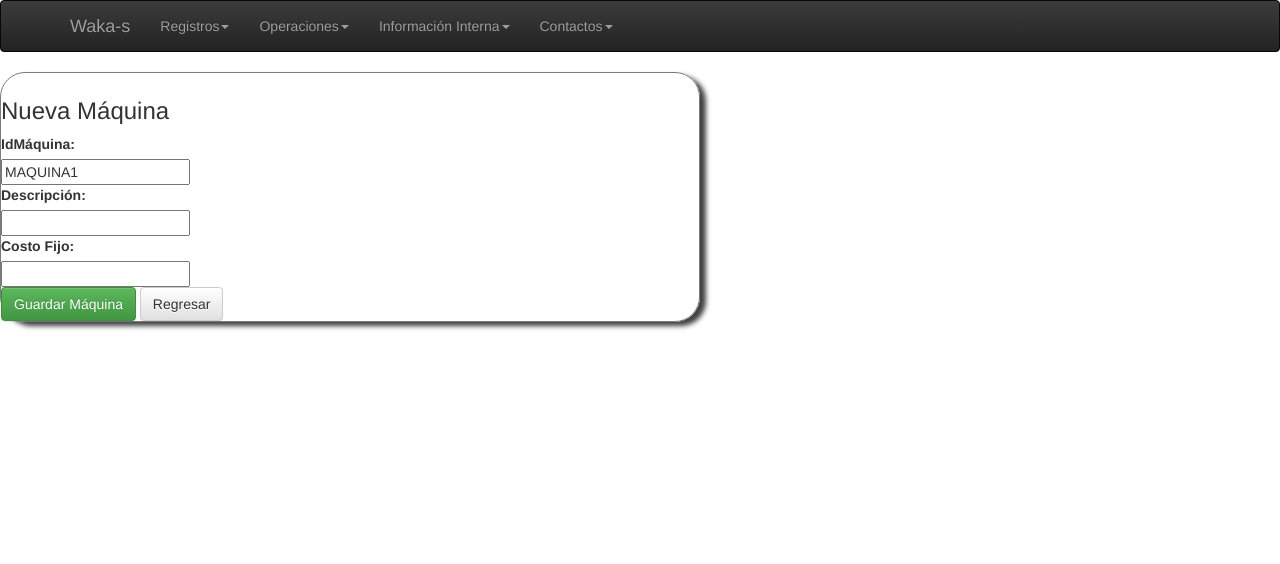
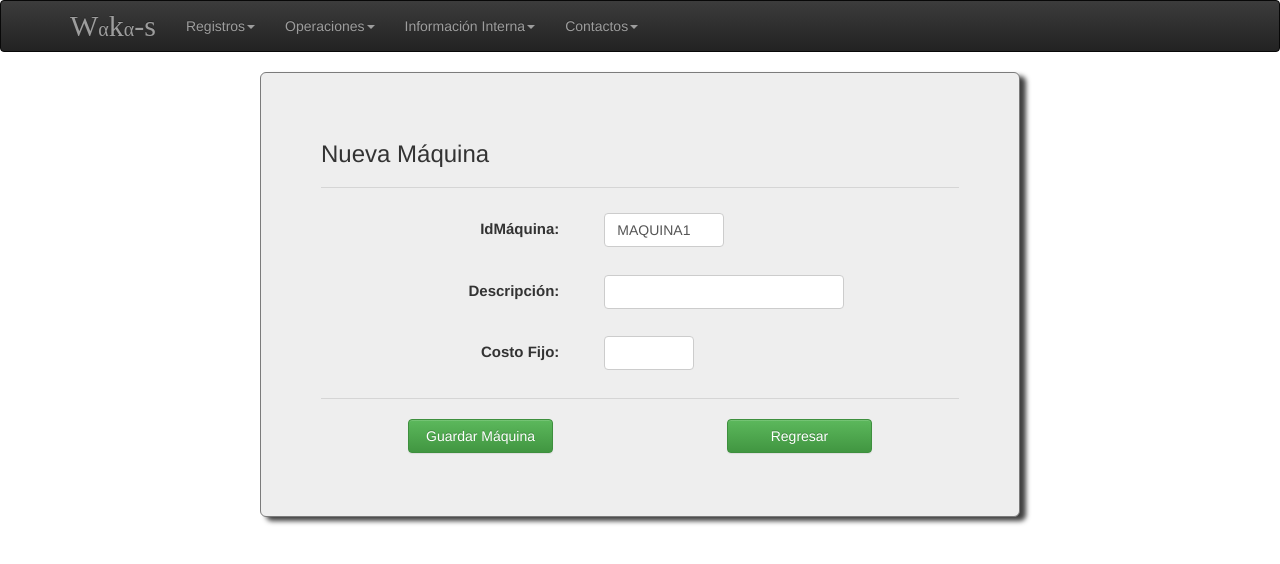
Before and after one commit to GlobalSoftwareDynamics/Wakas, a PHP site: page /agregarMaquina.php in a window 1280 px wide. Shown: the top 564 px of the page. Run offline with PHP 8.4, Linux system fonts and the light colour scheme; the visitor is signed in with stand-in values (Sample User, id 1); data that the repository does not hold is empty; some libraries are stand-ins or nearby versions.

Commit message:
Add files via upload

```diff
--- a/agregarMaquina.php
+++ b/agregarMaquina.php
@@ -30,7 +30,7 @@ if(isset($_SESSION['login'])){
                             <span class="icon-bar"></span>
                             <span class="icon-bar"></span>
                         </button>
-                        <a class="navbar-brand" href="mainAdmin.php">Waka-s</a>
+                        <a class="navbar-brand" href="mainAdmin.php" id="brand">W<span class="alfa">&alpha;</span>k<span class="alfa">&alpha;</span>-s</a>
                     </div>
                     <div class="navbar-collapse collapse">
                         <ul class="nav navbar-nav">
@@ -75,16 +75,17 @@ if(isset($_SESSION['login'])){
             </nav>
         </header>
 
-        <section class="containerform">
-            <form action="gestionMaquinas.php" method="post">
+        <section class="container">
+            <form action="gestionMaquinas.php" method="post" class="form-horizontal jumbotron col-sm-8 col-sm-offset-2">
                 <div>
                    <h3>Nueva Máquina</h3>
                 </div>
-                <div>
-                    <div>
-                        <label for="idmaquina">IdM&aacute;quina:</label>
+                <hr>
+                <div class="form-group">
+                    <div class="col-sm-5">
+                        <label for="idmaquina" class="formlabels col-sm-12">IdM&aacute;quina:</label>
                     </div>
-                    <div>
+                    <div class="col-sm-7">
                         <?php
                             $aux = 0;
                             $result = selectTable("Maquina");
@@ -92,29 +93,36 @@ if(isset($_SESSION['login'])){
                                 $aux++;
                             }
                             $aux++;
-                            echo "<input id='idmaquina' type='text' name= 'idMaq' value='MAQUINA".$aux."' readonly>";
+                            echo "<input class='textinput-4' id='idmaquina' type='text' name= 'idMaq' value='MAQUINA".$aux."' readonly>";
                         ?>
                     </div>
                 </div>
-                <div>
-                    <div>
-                        <label for="nombremaq">Descripci&oacute;n:</label>
+                <div class="form-group">
+                    <div class="col-sm-5">
+                        <label for="nombremaq" class="formlabels col-sm-12">Descripci&oacute;n:</label>
                     </div>
-                    <div>
-                        <input id="nombremaq" type="text" name="descmaq">
+                    <div class="col-sm-7">
+                        <input class="textinput-8" id="nombremaq" type="text" name="descmaq">
                     </div>
                 </div>
-                <div>
-                    <div>
-                        <label for="costomaq">Costo Fijo:</label>
+                <div class="form-group">
+                    <div class="col-sm-5">
+                        <label for="costomaq" class="formlabels col-sm-12">Costo Fijo:</label>
                     </div>
-                    <div>
-                        <input id="costomaq" type="text" name="costo">
+                    <div class="col-sm-7">
+                        <input id="costomaq" type="text" name="costo" class="textinput-3">
                     </div>
                 </div>
-                <div>
-                    <input class="btn btn-success" type="submit" name="guardarmaq" value="Guardar M&aacute;quina">
-                    <input formaction="gestionMaquinas.php" class="btn btn-default" type="submit" value="Regresar">
+                <hr>
+                <div class="form-group">
+                    <div class="col-sm-12">
+                        <div class="col-sm-6">
+                            <input class="btn btn-success col-sm-6 col-sm-offset-3" type="submit" name="guardarmaq" value="Guardar M&aacute;quina">
+                        </div>
+                        <div class="col-sm-6">
+                            <input formaction="gestionMaquinas.php" class="btn btn-success col-sm-6 col-sm-offset-3" type="submit" value="Regresar">
+                        </div>
+                    </div>
                 </div>
             </form>
         </section>
```
Also changed, not shown: actualizarmaquina.php (+29 -21 lines).
